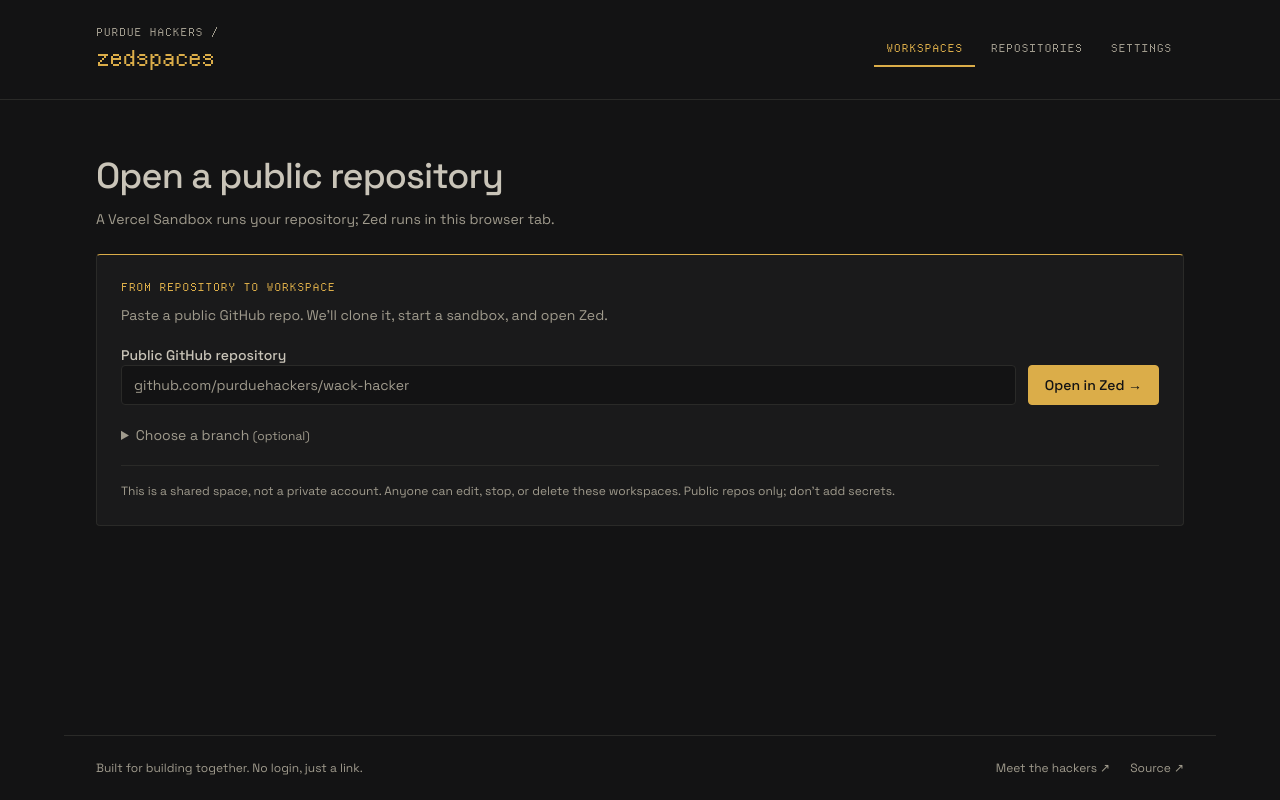
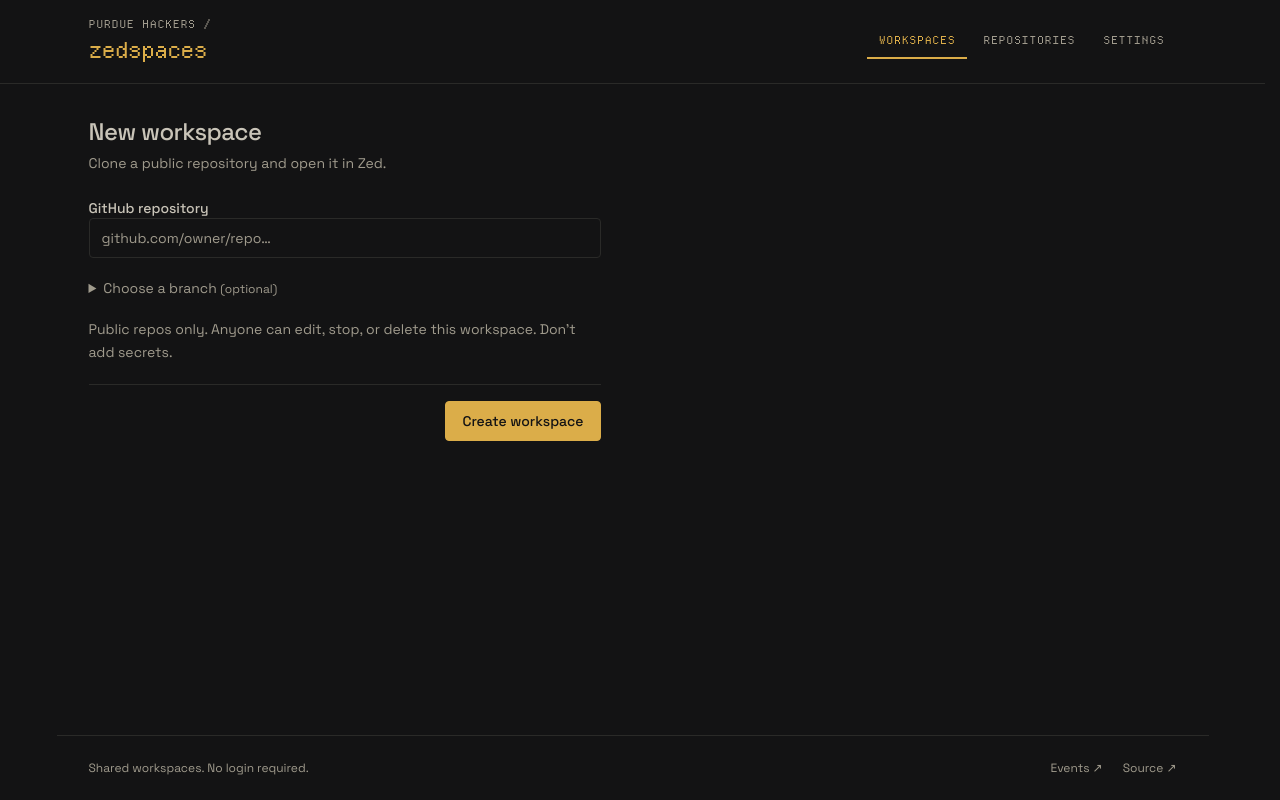
Before and after one commit to purduehackers/zedspaces, a Next.js app in the folder apps/web/: page /workspaces/new in a window 1280 px wide. Built offline with nearby package versions, Linux system fonts and the light colour scheme.

Commit message:
Make workspace management compact and move creation into a modal

```diff
--- a/apps/web/app/(site)/(dashboard)/_components/public-repo-form.tsx
+++ b/apps/web/app/(site)/(dashboard)/_components/public-repo-form.tsx
@@ -1,13 +1,17 @@
 "use client";
 
-import { useRef, useState, type FormEvent } from "react";
+import { useId, useRef, useState, type FormEvent } from "react";
 import { useRouter } from "next/navigation";
 import { parsePublicRepo } from "@/lib/github-repo";
 import { buttonClass, FIELD_CLASS } from "./ui";
 
 /** Anonymous public clones. A stable idempotency key survives a network-error retry. */
-export function PublicRepoForm() {
+export function PublicRepoForm({ modal = false }: { modal?: boolean }) {
   const router = useRouter();
+  const id = useId();
+  const dialog = useRef<HTMLDialogElement>(null);
+  const heading = useRef<HTMLHeadingElement>(null);
+  const repoInput = useRef<HTMLInputElement>(null);
   const [repo, setRepo] = useState("");
   const [branch, setBranch] = useState("");
   const [busy, setBusy] = useState(false);
@@ -18,9 +22,17 @@
     event.preventDefault();
     if (busy) return;
     setError(null);
+    let parsedRepo;
+    try {
+      parsedRepo = parsePublicRepo(repo);
+    } catch {
+      setError("Enter a public GitHub URL or owner/repo, such as purduehackers/wack-hacker.");
+      repoInput.current?.focus();
+      return;
+    }
     setBusy(true);
     try {
-      const body = JSON.stringify({ repo: parsePublicRepo(repo), ...(branch.trim() ? { ref: { branch: branch.trim() } } : {}) });
+      const body = JSON.stringify({ repo: parsedRepo, ...(branch.trim() ? { ref: { branch: branch.trim() } } : {}) });
       if (attempt.current?.body !== body) attempt.current = { body, key: crypto.randomUUID() };
       const response = await fetch("/api/workspaces", {
         method: "POST",
@@ -28,39 +40,60 @@
         body,
       });
       const result = await response.json();
-      if (!response.ok) throw new Error(result.error?.message ?? `Workspace creation failed (HTTP ${response.status})`);
-      if (!result.workspace?.id) throw new Error("The server did not return a workspace");
+      if (!response.ok) throw new Error(result.error?.message ?? "Couldn’t create the workspace. Try again.");
+      if (!result.workspace?.id) throw new Error("The server didn’t return a workspace. Try again.");
       router.push(`/w/${result.workspace.id}`);
     } catch (err) {
-      setError(err instanceof Error ? err.message : "Could not create the workspace");
+      setError(err instanceof Error ? err.message : "Couldn’t create the workspace. Check your connection and try again.");
       setBusy(false);
     }
   }
 
-  return <form onSubmit={submit} aria-busy={busy} className="space-y-5 rounded border border-line border-t-gold bg-panel p-5 sm:p-6">
-    <div>
-      <h2 className="brand-label text-gold">From repository to workspace</h2>
-      <p className="mt-2 text-sm text-muted">Paste a public GitHub repo. We’ll clone it, start a sandbox, and open Zed.</p>
-    </div>
-    <div className="flex flex-col gap-3 sm:flex-row sm:items-end">
-      <label className="flex-1 space-y-1 text-sm">
-        <span className="font-medium">Public GitHub repository</span>
-        <input required name="repo" value={repo} onChange={(e) => setRepo(e.target.value)}
-          placeholder="github.com/purduehackers/wack-hacker" autoComplete="off" autoCapitalize="none" spellCheck={false} disabled={busy}
-          className={FIELD_CLASS} />
-      </label>
-      <button type="submit" disabled={busy} className={buttonClass("primary")}>{busy ? "Creating workspace…" : "Open in Zed →"}</button>
-    </div>
+  const form = <form onSubmit={submit} aria-busy={busy} className="space-y-5">
+    <label className="block space-y-2 text-sm">
+      <span className="font-medium">GitHub repository</span>
+      <input ref={repoInput} required name="repo" value={repo} onChange={(e) => setRepo(e.target.value)}
+        placeholder="github.com/owner/repo…" autoComplete="off" autoCapitalize="none" spellCheck={false} disabled={busy}
+        aria-describedby={`${id}-privacy${error ? ` ${id}-error` : ""}`} className={FIELD_CLASS} />
+    </label>
+    {error && <p id={`${id}-error`} role="alert" className="text-sm break-words text-danger">{error}</p>}
     <details className="text-sm text-muted">
       <summary className="w-fit hover:text-text">Choose a branch <span className="text-xs">(optional)</span></summary>
-      <label className="mt-3 block max-w-sm space-y-1">
+      <label className="mt-3 block space-y-2">
         <span>Branch</span>
         <input name="branch" value={branch} onChange={(e) => setBranch(e.target.value)}
-          placeholder="Default branch" maxLength={255} autoComplete="off" autoCapitalize="none" spellCheck={false} disabled={busy}
+          placeholder="Default branch…" maxLength={255} autoComplete="off" autoCapitalize="none" spellCheck={false} disabled={busy}
           className={FIELD_CLASS} />
       </label>
     </details>
-    <p className="border-t border-line pt-4 text-xs leading-relaxed text-muted">This is a shared space, not a private account. Anyone can edit, stop, or delete these workspaces. Public repos only; don’t add secrets.</p>
-    {error ? <p role="alert" className="text-sm text-danger">{error}</p> : null}
+    <p id={`${id}-privacy`} className="text-sm leading-relaxed text-muted">Public repos only. Anyone can edit, stop, or delete this workspace. Don’t add secrets.</p>
+    <div className="flex flex-wrap justify-end gap-2 border-t border-line pt-4">
+      {modal && <button type="button" disabled={busy} onClick={() => dialog.current?.close()} className={buttonClass()}>Cancel</button>}
+      <button type="submit" disabled={busy} className={buttonClass("primary")}>
+        {busy && <span aria-hidden="true" className="size-3.5 animate-spin rounded-full border-2 border-current border-r-transparent" />}
+        <span aria-live="polite">{busy ? "Creating workspace…" : "Create workspace"}</span>
+      </button>
+    </div>
   </form>;
+
+  if (!modal) return form;
+
+  return <>
+    <button type="button" className={buttonClass("primary")} aria-haspopup="dialog" onClick={(event) => {
+      // Safari does not focus clicked buttons; establish the dialog's return target.
+      event.currentTarget.focus();
+      dialog.current?.showModal();
+      if (window.matchMedia("(min-width: 640px) and (pointer: fine)").matches) repoInput.current?.focus();
+      else heading.current?.focus();
+    }}>New workspace</button>
+    <dialog ref={dialog} aria-labelledby={`${id}-title`} aria-describedby={`${id}-description`}
+      onCancel={(event) => { if (busy) event.preventDefault(); }}
+      className="repo-dialog m-auto max-h-[calc(100dvh-2rem)] w-[calc(100%-2rem)] max-w-lg overflow-y-auto overscroll-contain rounded-lg border border-line bg-panel p-6 text-text backdrop:bg-black/65">
+      <div className="mb-6 space-y-2">
+        <h2 ref={heading} id={`${id}-title`} tabIndex={-1} className="text-xl font-medium tracking-tight">New workspace</h2>
+        <p id={`${id}-description`} className="text-sm text-muted">Clone a public repository and open it in Zed.</p>
+      </div>
+      {form}
+    </dialog>
+  </>;
 }
--- a/apps/web/app/(site)/(dashboard)/_components/ui.tsx
+++ b/apps/web/app/(site)/(dashboard)/_components/ui.tsx
@@ -19,7 +19,7 @@
 
 /** Shared classes of every text input, select and textarea. */
 export const FIELD_CLASS =
-  "min-h-10 w-full rounded border border-line bg-ink px-3 py-2 text-sm text-text placeholder:text-muted disabled:opacity-50";
+  "min-h-10 w-full rounded border border-line bg-ink px-3 py-2 text-base text-text placeholder:text-muted disabled:opacity-50 sm:text-sm";
 
 /** The title block at the top of a page. */
 export function PageHeader({
@@ -33,11 +33,11 @@
 }): ReactNode {
   return (
     <div className="flex flex-wrap items-start justify-between gap-4">
-      <div className="min-w-0 space-y-3">
-        <h1 className="text-3xl font-medium tracking-tight break-words sm:text-4xl">{title}</h1>
+      <div className="min-w-0 space-y-1">
+        <h1 className="text-2xl font-medium tracking-tight text-balance break-words">{title}</h1>
         {description ? <p className="max-w-2xl text-sm leading-relaxed text-muted">{description}</p> : null}
       </div>
-      {actions ? <div className="flex flex-wrap items-center gap-2">{actions}</div> : null}
+      {actions ? <div className="ml-auto flex flex-wrap items-center gap-2">{actions}</div> : null}
     </div>
   );
 }
@@ -62,7 +62,7 @@
       {title ? (
         <div className="flex flex-wrap items-start justify-between gap-3 border-b border-line px-5 py-4">
           <div className="space-y-0.5">
-            <h2 className="brand-label text-gold">{title}</h2>
+            <h2 className="text-sm font-medium">{title}</h2>
             {description ? <p className="mt-2 text-xs leading-relaxed text-muted">{description}</p> : null}
           </div>
           {actions ? <div className="flex items-center gap-2">{actions}</div> : null}
--- a/apps/web/app/(site)/(dashboard)/_components/workspace-list.tsx
+++ b/apps/web/app/(site)/(dashboard)/_components/workspace-list.tsx
@@ -1,33 +1,39 @@
 import Link from "next/link";
 import type { WorkspaceView } from "@/lib/types";
-import { formatMachine, formatRef, formatRelative, formatRepo, STATE_LABELS, stateTone } from "./format";
-import { Badge, buttonClass, EmptyState } from "./ui";
+import { formatRef, formatRelative, formatRepo, formatTimestamp, STATE_LABELS, stateTone } from "./format";
+import { Badge, EmptyState } from "./ui";
 
 export function WorkspaceList({ workspaces, now }: { workspaces: WorkspaceView[]; now?: number }) {
-  if (!workspaces.length) return <EmptyState title="Your next idea starts here.">
-    Open a repository above. You’ll get a real terminal, your files, and a link to invite someone in.
+  if (!workspaces.length) return <EmptyState title="No workspaces yet">
+    Select New workspace to open a public GitHub repository.
   </EmptyState>;
 
-  return <ul aria-label="Shared workspaces" className="divide-y divide-line rounded border border-line">
-    {workspaces.map(workspace => <li key={workspace.id} data-workspace={workspace.id}
-      className="flex flex-col gap-4 bg-panel p-5 first:rounded-t last:rounded-b sm:flex-row sm:items-center sm:justify-between">
-      <div className="min-w-0 space-y-2">
-        <div className="flex flex-wrap items-center gap-3">
-          <Link href={`/w/${workspace.id}`} className="font-medium break-all hover:text-gold">{workspace.name}</Link>
-          <Badge tone={stateTone(workspace.state)}>{STATE_LABELS[workspace.state]}</Badge>
-        </div>
-        <p className="text-sm break-all text-muted">{formatRepo(workspace.repo)} <span aria-hidden="true">/</span> {formatRef(workspace)}</p>
-        <p className="text-xs leading-relaxed text-muted">
-          {formatMachine(workspace.machine)} · {workspace.region} · Active <time dateTime={workspace.lastActiveAt}>{formatRelative(workspace.lastActiveAt, now)}</time>
-        </p>
-        {workspace.stateReason && <p className="text-xs break-words text-muted">{workspace.stateReason}</p>}
-      </div>
-      <div className="flex shrink-0 items-center gap-3">
-        <Link href={`/workspaces/${workspace.id}`} className={buttonClass()} aria-label={`Manage ${workspace.name}`}>Manage</Link>
-        <Link href={`/w/${workspace.id}`} className={buttonClass("primary")} aria-label={`Open ${workspace.name} in the editor`}>
-          {workspace.state === "stopped" ? "Resume" : "Open"} →
-        </Link>
-      </div>
-    </li>)}
-  </ul>;
+  return <div className="table-scroll" tabIndex={0} role="region" aria-label="Workspace list">
+    <table className="data-table min-w-[44rem]">
+      <caption className="sr-only">Shared workspaces</caption>
+      <thead><tr>
+        <th scope="col">Workspace</th><th scope="col">Branch</th><th scope="col">Status</th>
+        <th scope="col">Last active</th><th scope="col" className="text-right">Actions</th>
+      </tr></thead>
+      <tbody>{workspaces.map(workspace => <tr key={workspace.id} data-workspace={workspace.id}>
+        <th scope="row" className="w-full min-w-56 font-normal">
+          <Link href={`/workspaces/${workspace.id}`} className="table-name font-medium" title={workspace.name}>{workspace.name}</Link>
+          <span className="block max-w-80 truncate text-xs text-muted" title={formatRepo(workspace.repo)} translate="no">{formatRepo(workspace.repo)}</span>
+        </th>
+        <td><span className="block max-w-44 truncate" title={formatRef(workspace)} translate="no">{formatRef(workspace)}</span></td>
+        <td><Badge tone={stateTone(workspace.state)}>{STATE_LABELS[workspace.state]}</Badge></td>
+        <td className="whitespace-nowrap tabular-nums text-muted"><time dateTime={workspace.lastActiveAt} title={formatTimestamp(workspace.lastActiveAt)}>{formatRelative(workspace.lastActiveAt, now)}</time></td>
+        <td className="text-right whitespace-nowrap">
+          <div className="flex items-center justify-end gap-3">
+            <Link href={`/workspaces/${workspace.id}`} className="table-action" aria-label={`Manage ${workspace.name}`}>
+              {workspace.state === "error" ? "View error" : "Manage"}
+            </Link>
+            {workspace.state !== "error" && workspace.state !== "deleting" && <Link href={`/w/${workspace.id}`} className="table-action rounded border border-line px-3 hover:border-muted hover:bg-raised" aria-label={`${workspace.state === "stopped" ? "Resume" : "Open"} ${workspace.name}`}>
+              {workspace.state === "stopped" ? "Resume" : "Open"}
+            </Link>}
+          </div>
+        </td>
+      </tr>)}</tbody>
+    </table>
+  </div>;
 }
--- a/apps/web/app/(site)/(dashboard)/layout.tsx
+++ b/apps/web/app/(site)/(dashboard)/layout.tsx
@@ -5,8 +5,9 @@
 export default function DashboardLayout({ children }: { children: ReactNode }) {
   return (
     <div className="flex min-h-full flex-1 flex-col font-sans">
+      <a href="#main" className="sr-only focus:not-sr-only focus:absolute focus:z-10 focus:bg-ink focus:px-5 focus:py-3">Skip to content</a>
       <header className="border-b border-line">
-        <div className="mx-auto flex w-full max-w-6xl flex-wrap items-center justify-between gap-x-8 gap-y-5 px-5 py-6 sm:px-8">
+        <div className="mx-auto flex w-full max-w-6xl flex-wrap items-center justify-between gap-x-8 gap-y-3 px-5 py-4 sm:px-8">
           <div>
             <a href="https://purduehackers.com" className="brand-label block text-muted hover:text-gold">Purdue Hackers /</a>
             <Link href="/" className="brand-wordmark">zedspaces</Link>
@@ -18,11 +19,11 @@
           </nav>
         </div>
       </header>
-      <main className="mx-auto w-full max-w-6xl flex-1 space-y-8 px-5 py-10 sm:px-8 sm:py-14">{children}</main>
+      <main id="main" className="mx-auto w-full max-w-6xl flex-1 px-5 py-8 sm:px-8">{children}</main>
       <footer className="mx-auto flex w-full max-w-6xl flex-wrap justify-between gap-3 border-t border-line px-5 py-6 text-xs text-muted sm:px-8">
-        <span>Built for building together. No login, just a link.</span>
+        <span>Shared workspaces. No login required.</span>
         <div className="flex gap-5">
-          <a href="https://events.purduehackers.com" className="hover:text-gold">Meet the hackers ↗</a>
+          <a href="https://events.purduehackers.com" className="hover:text-gold">Events ↗</a>
           <a href="https://github.com/purduehackers/zedspaces" className="hover:text-gold">Source ↗</a>
         </div>
       </footer>
--- a/apps/web/app/(site)/(dashboard)/repos/page.tsx
+++ b/apps/web/app/(site)/(dashboard)/repos/page.tsx
@@ -1,5 +1,5 @@
 import { PublicRepoForm } from "../_components/public-repo-form";
-import { buttonClass, Card, EmptyState, PageHeader } from "../_components/ui";
+import { EmptyState, PageHeader } from "../_components/ui";
 import { dashboardViewer, listRegisteredRepos } from "../data";
 
 export const dynamic = "force-dynamic";
@@ -8,22 +8,23 @@
   await dashboardViewer();
   const repos = await listRegisteredRepos();
   return <div className="space-y-6">
-    <PageHeader title="Repositories" description="Public GitHub repositories opened in this space." />
-    <PublicRepoForm />
-    {repos.length ? <Card title="Previously opened">
-      <ul className="divide-y divide-line">
-        {repos.map((repo) => <li key={repo.id} className="flex flex-wrap items-center justify-between gap-4 py-4">
-          <div className="min-w-0 flex-1">
-          <a href={`https://github.com/${repo.owner}/${repo.name}`} className="text-sm break-all hover:text-gold">
-            {repo.owner}/{repo.name}
-          </a>
-          <p className="mt-1 text-xs break-all text-muted">{repo.defaultBranch}</p>
-          </div>
-          <form action={`/new/${repo.owner}/${repo.name}`} method="get">
-            <button className={buttonClass()}>New workspace →</button>
-          </form>
-        </li>)}
-      </ul>
-    </Card> : <EmptyState title="No repositories yet">Open a public GitHub repository above.</EmptyState>}
+    <PageHeader title="Repositories" description="Public repositories opened in Zedspaces." actions={<PublicRepoForm modal />} />
+    {repos.length ? <div className="table-scroll" tabIndex={0} role="region" aria-label="Repository list">
+      <table className="data-table min-w-[32rem]">
+        <caption className="sr-only">Previously opened repositories</caption>
+        <thead><tr><th scope="col">Repository</th><th scope="col">Default branch</th><th scope="col" className="text-right">Actions</th></tr></thead>
+        <tbody>{repos.map((repo) => <tr key={repo.id}>
+          <th scope="row" className="w-full font-medium">
+            <a href={`https://github.com/${repo.owner}/${repo.name}`} className="table-name" title={`${repo.owner}/${repo.name}`} translate="no">{repo.owner}/{repo.name}</a>
+          </th>
+          <td><span className="block max-w-44 truncate" title={repo.defaultBranch} translate="no">{repo.defaultBranch}</span></td>
+          <td className="text-right whitespace-nowrap">
+            <form action={`/new/${repo.owner}/${repo.name}`} method="get">
+              <button className="table-action rounded border border-line px-3 hover:border-muted hover:bg-raised" aria-label={`Create workspace from ${repo.owner}/${repo.name}`}>New workspace</button>
+            </form>
+          </td>
+        </tr>)}</tbody>
+      </table>
+    </div> : <EmptyState title="No repositories yet">Select New workspace to open a public GitHub repository.</EmptyState>}
   </div>;
 }
--- a/apps/web/app/(site)/(dashboard)/workspaces/new/page.tsx
+++ b/apps/web/app/(site)/(dashboard)/workspaces/new/page.tsx
@@ -2,8 +2,8 @@
 import { PageHeader } from "../../_components/ui";
 
 export default function NewWorkspacePage() {
-  return <div className="space-y-6">
-    <PageHeader title="Open a public repository" description="A Vercel Sandbox runs your repository; Zed runs in this browser tab." />
+  return <div className="max-w-lg space-y-6">
+    <PageHeader title="New workspace" description="Clone a public repository and open it in Zed." />
     <PublicRepoForm />
   </div>;
 }
--- a/apps/web/app/globals.css
+++ b/apps/web/app/globals.css
@@ -27,6 +27,19 @@
 :focus-visible { outline: 2px solid var(--gold); outline-offset: 4px; }
 button, summary { cursor: pointer; }
 button:disabled { cursor: not-allowed; }
+a, button, summary { touch-action: manipulation; }
+html { scrollbar-gutter: stable; }
+body:has(.repo-dialog[open]) { overflow: hidden; }
+
+.table-scroll { overflow-x: auto; border-block: 1px solid var(--line); }
+.data-table { width: 100%; border-collapse: collapse; font-size: 0.875rem; text-align: left; }
+.data-table :is(th, td) { padding: 0.625rem 1rem; vertical-align: baseline; }
+.data-table thead th { color: var(--muted); font-size: 0.75rem; font-weight: 500; white-space: nowrap; }
+.data-table tbody tr { border-top: 1px solid var(--line); }
+.data-table tbody tr:hover { background: var(--panel); }
+.table-name { display: block; max-width: 20rem; overflow: hidden; text-overflow: ellipsis; white-space: nowrap; }
+.table-action { display: inline-flex; align-items: center; min-height: 2rem; }
+.table-name:hover, .table-action:hover { color: var(--gold); }
 
 @media (prefers-reduced-motion: reduce) {
   *, *::before, *::after { animation: none !important; transition: none !important; }
```
Also changed, not shown: apps/web/app/(site)/(dashboard)/workspaces/page.tsx (+4 -10 lines).
